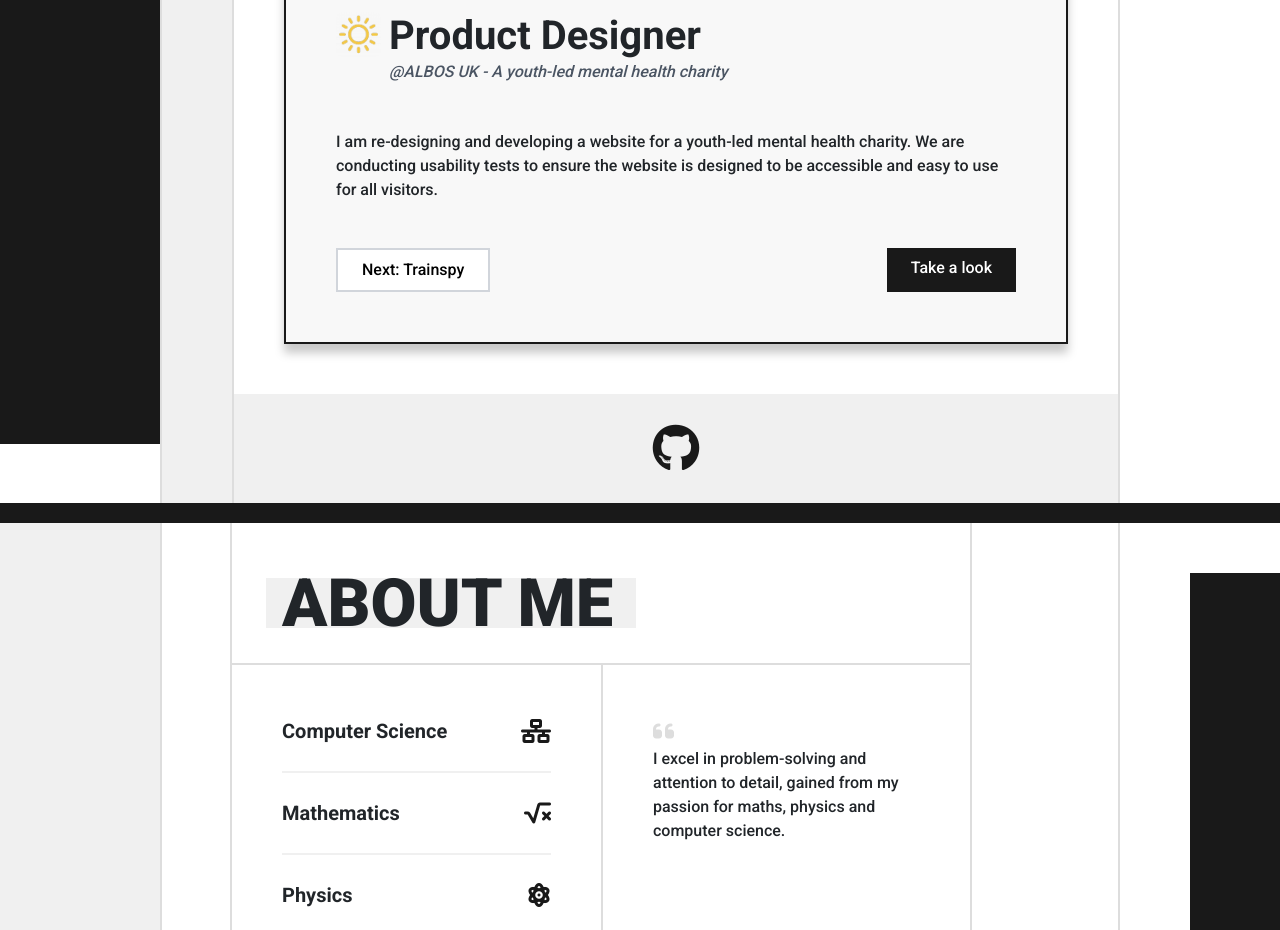
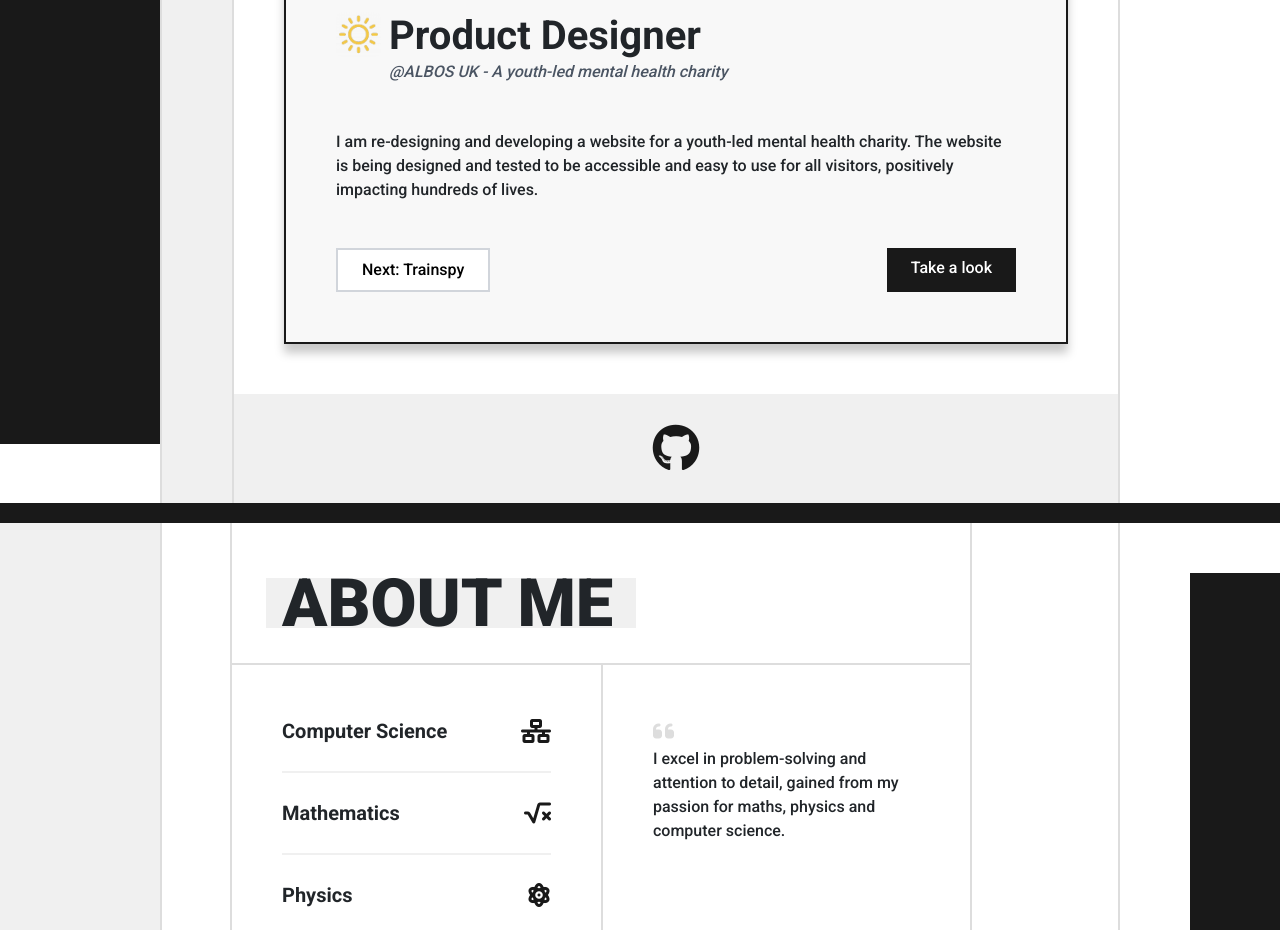
Before and after one commit to tgoulder4/Portfolio, a React (Vite) app: page / in a window 1280 px wide. Shown: the part 1640-2570 px from the top of the page. Built offline with nearby package versions, Linux system fonts and the light colour scheme.

Commit message:
new projects

```diff
--- a/src/App.tsx
+++ b/src/App.tsx
@@ -6,7 +6,7 @@ const creations: Array<itemProps["item"]> = [
     id: 1,
     title: "Product Designer",
     roleDescription:
-      "I am re-designing and developing a website for a youth-led mental health charity. We are conducting usability tests to ensure the website is designed to be accessible and easy to use for all visitors.", //The website was designed to be accessible and easy to use for all users.
+      "I am re-designing and developing a website for a youth-led mental health charity. The website is being designed and tested to be accessible and easy to use for all visitors, positively impacting hundreds of lives.", //The website was designed to be accessible and easy to use for all users.
     company: "ALBOS UK",
     companyURL: "https://albos.org.uk/",
     companyInfo: "A youth-led mental health charity",
@@ -25,7 +25,29 @@ const creations: Array<itemProps["item"]> = [
     url: "https://tgoulder4.github.io/projects/trainspy/",
   },
   {
+    id: 3,
+    title: "Light-Remote",
+    roleDescription:
+      "I created Light-Remote, a web app that allows you to control your smart lights from anywhere with WiFi. Combined my engineering and problem-solving skills to create a solution to a broken light bulb, using an NodeMCU (microcontroller) and a NRF2401 (transciever).",
+    company: "",
+    companyInfo: "",
+    companyURL: "",
+    img: "./github.png",
+    url: "https://github.com/tgoulder4/light-remote",
+  },
+  {
     id: 4,
+    title: "greenlens",
+    roleDescription:
+      "I am creating greenlens - Learn tailored content to your knowledge powered by AI, opposing the traditional one size fits all education style.",
+    company: "",
+    companyInfo: "",
+    companyURL: "",
+    img: "./glasses_green.png",
+    url: "https://tgoulder4.github.io/projects/greenlens/",
+  },
+  {
+    id: 5,
     title: "Learnmate",
     roleDescription:
       "I created Learnmate, a prototype educational tool providing tailored content recommendations, practice questions, and time management tools. Used by many classmates.",
@@ -36,7 +58,7 @@ const creations: Array<itemProps["item"]> = [
     url: "https://tgoulder4.github.io/projects/Learnmate/",
   },
   {
-    id: 3,
+    id: 6,
     title: "Portfolio",
     roleDescription: "I created this portfolio.",
     company: "",
```
Also changed, not shown: public/github.png (added), public/glasses_green.png (added).
